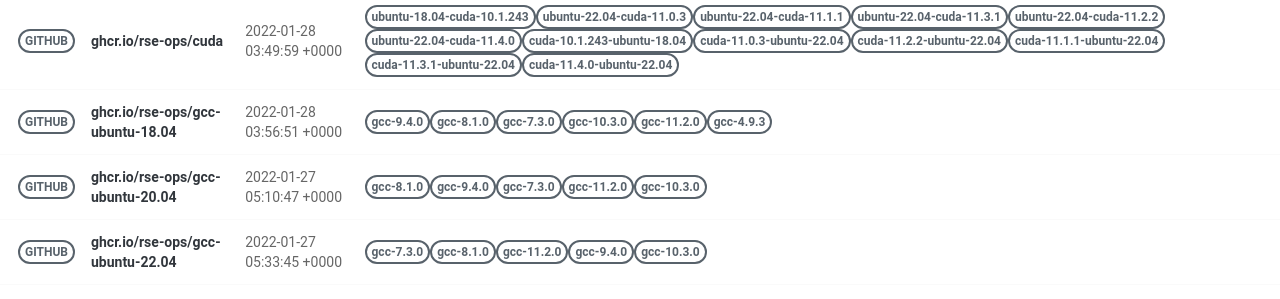
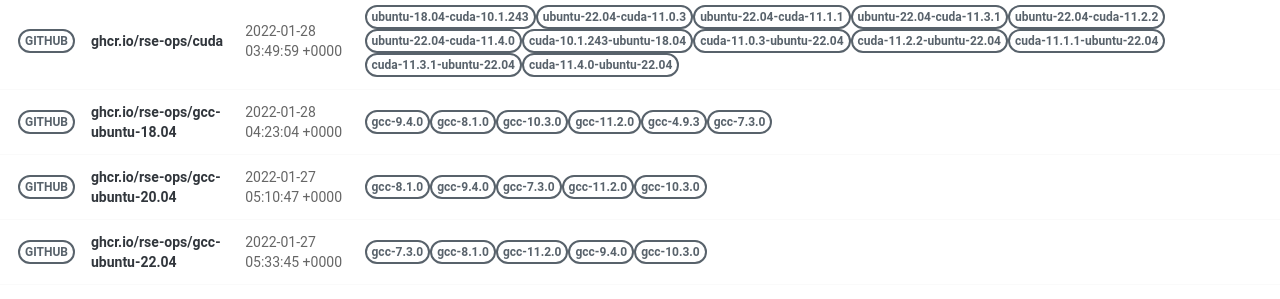
Before and after one commit to rse-ops/docker-images, a Jekyll site: the page built from pages/index.md, in a window 1280 px wide. Shown: the part 502-801 px from the top of the page. Built offline with Jekyll 4.4.1, drawn with Linux system fonts in a browser that asks for light colours; nearby versions of some CDN libraries.

Commit message:
Automated push to update library 2022-01-28

```diff
--- a/_library/ghcr.io-rse-ops-gcc-ubuntu-18.04.md
+++ b/_library/ghcr.io-rse-ops-gcc-ubuntu-18.04.md
@@ -1,7 +1,7 @@
 ---
 layout: container
 name: ghcr.io/rse-ops/gcc-ubuntu-18.04
-updated_at: 2022-01-28 03:56:51.286345
+updated_at: 2022-01-28 04:23:04.827728
 
 
 container_url: https://github.com/orgs/rse-ops/packages/container/package/gcc-ubuntu-18.04
```
Also changed, not shown: other parts of _library/ghcr.io-rse-ops-gcc-ubuntu-18.04.md (+3 -3 lines).
